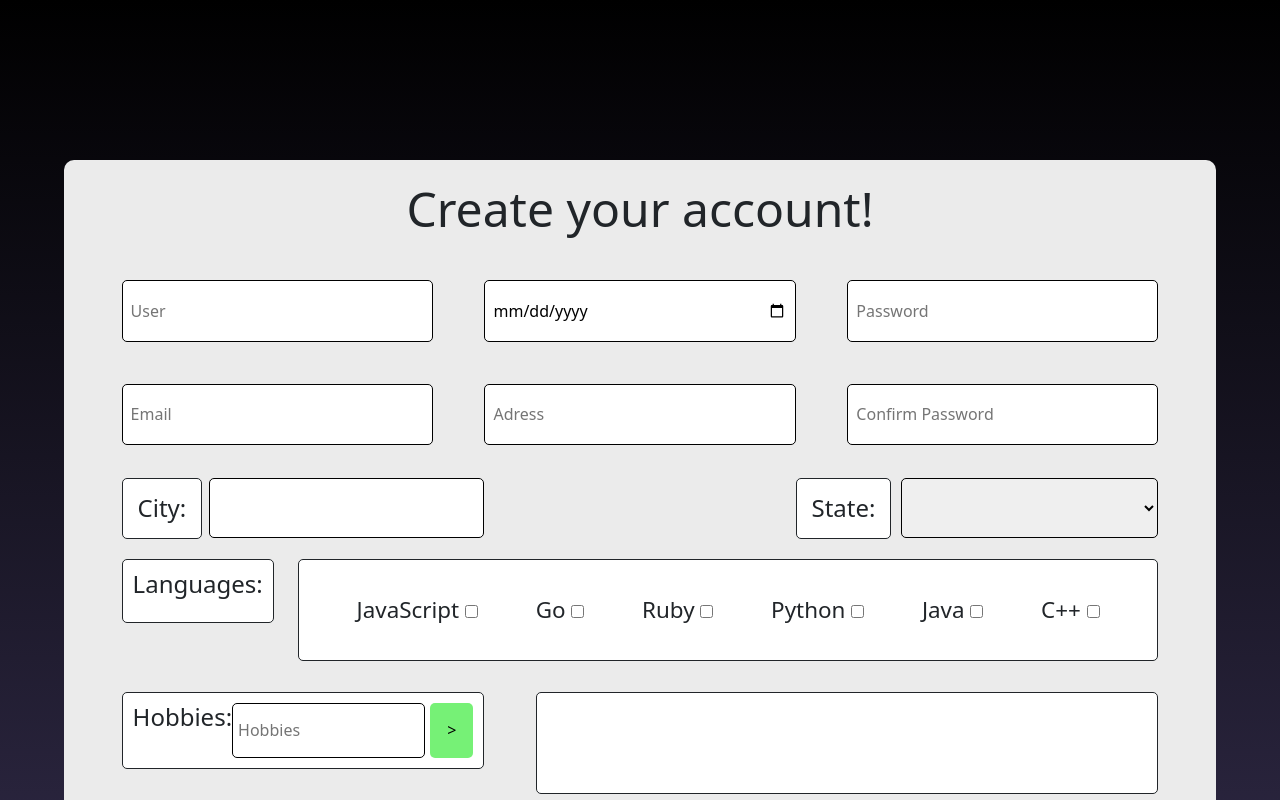
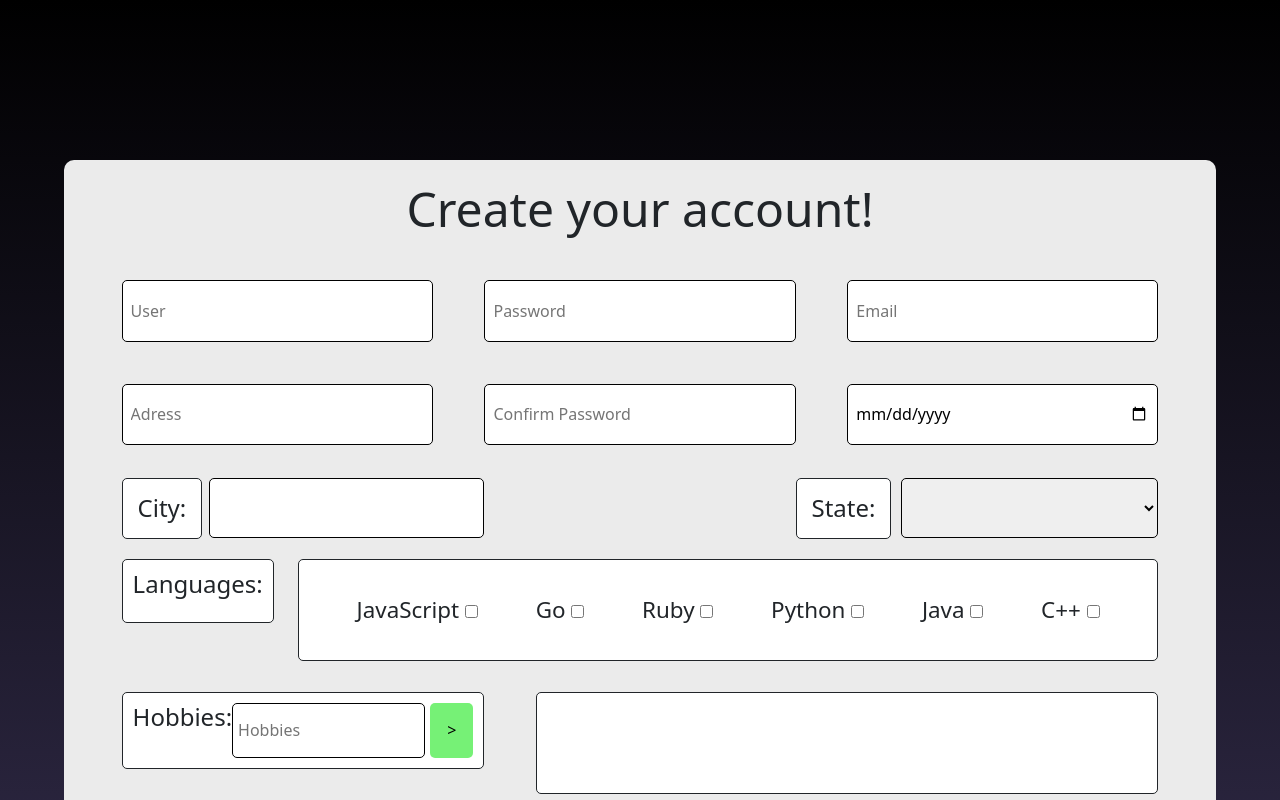
Before and after one commit to Gabz047/projetoLogin, a Vue app: page / in a window 1280 px wide. Shown: the top 800 px of the page. Built offline with nearby package versions, Linux system fonts and the light colour scheme.

Commit message:
otimizacao

```diff
--- a/src/components/basicInfo.vue
+++ b/src/components/basicInfo.vue
@@ -1,18 +1,12 @@
 <script setup>
 import { mainInfo } from '@/utils/mainInfo';
+import { inputs } from '@/utils/inputsBasic'
 </script>
 <template>
     <div class="basicInfo-field">
-      <input type="text" class="inputbasic" placeholder="User" v-model="mainInfo.user" maxlength="100"/>
+      <input v-for="input in inputs" :type="input.type" class="inputbasic" :placeholder="input.placeholder" v-model="mainInfo.user" :maxlength="input.maxlength"/>
+
 
       <input type="date" class="inputbasic" name="birth" min="1874-01-01" max="2014-01-01" v-model="mainInfo.date" />
-
-      <input type="text" class="inputbasic" placeholder="Password" v-model="mainInfo.password" maxlength="30"/>
-
-      <input type="email" class="inputbasic" placeholder="Email" v-model="mainInfo.email" maxlength="155"/>
-
-      <input type="text" class="inputbasic" placeholder="Adress" v-model="mainInfo.adress" maxlength="100"/>
-
-      <input type="text" class="inputbasic" placeholder="Confirm Password" v-model="mainInfo.passwordconfirm" maxlength="30"/>
     </div>
 </template>
--- a/src/components/langsField.vue
+++ b/src/components/langsField.vue
@@ -1,37 +1,13 @@
 <script setup>
 import { mainInfo } from '@/utils/mainInfo';
+import {langs} from '@/utils/langs'
 </script>
 <template>
      <div class="langs-field">
         <h2>Languages:</h2>
         <div class="lang-options">
-          <label for='js' class="labelLang"> JavaScript
-          <input type="checkbox" value='js' class="check-lang" v-model="mainInfo.langs"/>
-          <span class="checkmark"></span>
-          </label>
-
-          <label for=' go ' class="labelLang"> Go
-          <input type="checkbox" value='go' class="check-lang" v-model="mainInfo.langs"/>
-          <span class="checkmark"></span>
-          </label>
-
-          <label for=' ruby ' class="labelLang"> Ruby
-          <input type="checkbox" value='ruby' class="check-lang" v-model="mainInfo.langs"/>
-          <span class="checkmark"></span>
-          </label>
-
-          <label for=' py ' class="labelLang"> Python
-          <input type="checkbox" value=' py ' class="check-lang" v-model="mainInfo.langs"/>
-          <span class="checkmark"></span>
-          </label>
-
-          <label for=' java ' class="labelLang"> Java
-          <input type="checkbox" value='java' class="check-lang" v-model="mainInfo.langs"/>
-          <span class="checkmark"></span>
-          </label>
-
-          <label for=' c++ ' class="labelLang"> C++
-          <input type="checkbox" value=' c++ ' class="check-lang" v-model="mainInfo.langs"/>
+          <label v-for="lang in langs" :key="lang.shortcut" :for='lang.shortcut' class="labelLang"> {{ lang.nome }}
+          <input type="checkbox" :value='lang.shortcut' class="check-lang" v-model="mainInfo.langs"/>
           <span class="checkmark"></span>
           </label>
         </div>
--- /dev/null
+++ b/src/utils/inputsBasic.js
@@ -0,0 +1,9 @@
+import {ref} from 'vue'
+
+export const inputs = ref([
+    {type: 'text', placeholder: 'User', maxlength: '100'},
+    {type: 'text', placeholder: 'Password', maxlength: '30'},
+    {type: 'email', placeholder: 'Email', maxlength: '155'},
+    {type: 'text', placeholder: 'Adress', maxlength: '100'},
+    {type: 'text', placeholder: 'Confirm Password', maxlength: '30'},
+])
--- /dev/null
+++ b/src/utils/langs.js
@@ -0,0 +1,10 @@
+import {ref} from 'vue'
+
+export const langs = ref([
+    {shortcut: 'js', nome: 'JavaScript'},
+    {shortcut: 'go', nome: 'Go'},
+    {shortcut: 'ruby', nome: 'Ruby'},
+    {shortcut: 'py', nome: 'Python'},
+    {shortcut: 'java', nome: 'Java'},
+    {shortcut: 'c++', nome: 'C++'},
+])
```
